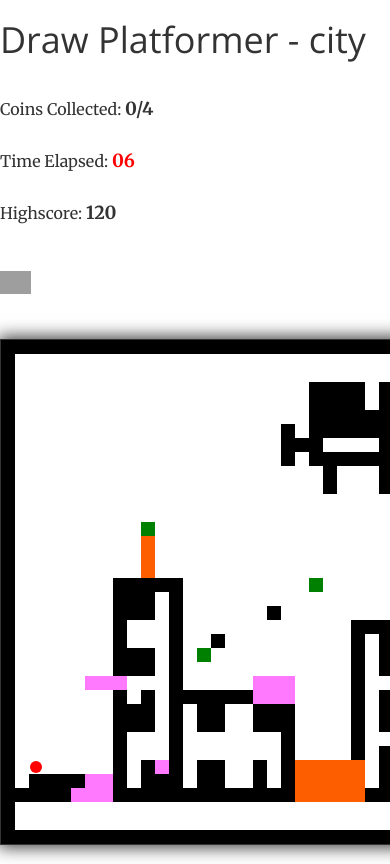
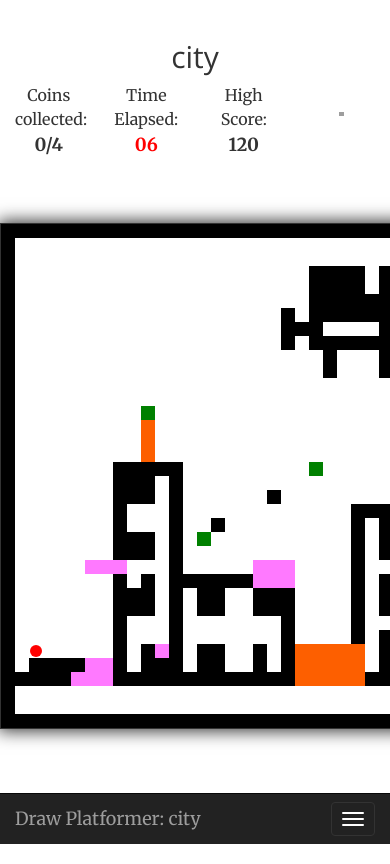
Before and after one commit to NipunSingh/draw-platformer, a Django app: page /play/city in a window 390 px wide; the page is wider, and only the part inside the window is pictured. Run offline with Django 3.2, Linux system fonts and the light colour scheme; data comes from the database, SQL or seed files in the repository; some libraries are stand-ins or nearby versions; grey boxes are pictures that could not be loaded.

Commit message:
Play game now responsive with correctly positioned score/time/points fields

```diff
--- a/mysite/cv/templates/play.html
+++ b/mysite/cv/templates/play.html
@@ -10,6 +10,13 @@
     <meta name="author" content="">
 
     <title>{{map.title}} - DrawPlatformer</title>
+
+        <style>
+    body {
+        padding-top: 20px;
+        /* Required padding for .navbar-fixed-top. Remove if using .navbar-static-top. Change if height of navigation changes. */
+    }
+    </style>
 
     <!-- Bootstrap Core CSS -->
     <link href="/static/vendor/bootstrap/css/bootstrap.min.css" rel="stylesheet">
@@ -36,19 +43,59 @@
 </head>
 
 <body>
-    <h1>Draw Platformer - {{map.title}}</h1>
-    <p style="font-size: medium; margin-top: 35px;">Coins Collected: <label id="points" style="font-size: large;">0</label></p>
-    <p style="font-size: medium;">Time Elapsed: <label style="font-size:large; color: red;" id="totalSeconds">0</label></p>
-    <p style="font-size: medium; margin-top: 15px;">Highscore: <label id="high_score" style="font-size: large;"> {{high_score}}</label></p>
-    <input type="checkbox" name="un-mute" id="un-mute">
+
+        <!-- Navigation -->
+    <nav class="navbar navbar-inverse navbar-fixed-bottom" role="navigation">
+        <div class="container">
+            <!-- Brand and toggle get grouped for better mobile display -->
+            <div class="navbar-header">
+                <button type="button" class="navbar-toggle" data-toggle="collapse" data-target="#bs-example-navbar-collapse-1">
+                    <span class="sr-only">Toggle navigation</span>
+                    <span class="icon-bar"></span>
+                    <span class="icon-bar"></span>
+                    <span class="icon-bar"></span>
+                </button>
+                <a class="navbar-brand" href="#">Draw Platformer: {{map.title}}</a>
+            </div>
+            <!-- Collect the nav links, forms, and other content for toggling -->
+            <div class="collapse navbar-collapse" id="bs-example-navbar-collapse-1">
+                <ul class="nav navbar-nav">
+                    <li>
+                        <a href="#">Discover</a>
+                    </li>
+
+                </ul>
+            </div>
+            <!-- /.navbar-collapse -->
+        </div>
+        <!-- /.container -->
+    </nav>
+        <div class="container" style="text-align:center;">
+            <h2>{{map.title}}</h2>
+            <div class="row">
+                <div class="col-xs-3">
+                    <p>Coins collected: <label id="points" style="font-size: large;">0</label></p>
+                </div>
+                <div class="col-xs-3">
+                    <p>Time Elapsed: <label style="font-size:large; color: red;" id="totalSeconds">0</label></p>
+                </div>
+                <div class="col-xs-3">
+                    <p>High Score: <label id="high_score" style="font-size: large;"> {{high_score}}</label></p>
+                </div>
+                <div class="col-xs-3">
+                        <input type="checkbox" name="un-mute" id="un-mute">
     <label for="un-mute" class="unmute">
         <img src="http://upload.wikimedia.org/wikipedia/commons/3/3f/Mute_Icon.svg" alt="Mute_Icon.svg" title="Mute icon" style="width:8%;height:8%;">
     </label>
     <label for="un-mute" class="mute">
         <img src="http://upload.wikimedia.org/wikipedia/commons/2/21/Speaker_Icon.svg" alt="Speaker_Icon.svg" title="Unmute/speaker icon" style="width:8%;height:8%;">
     </label>
-
-    <canvas id="canvas"></canvas>
+                </div>
+            </div>
+            <div class="row">
+                <canvas id="canvas"></canvas>
+            </div>
+    </div>
 
     <script src="/static/js/game_misc.js"></script>
 
```
